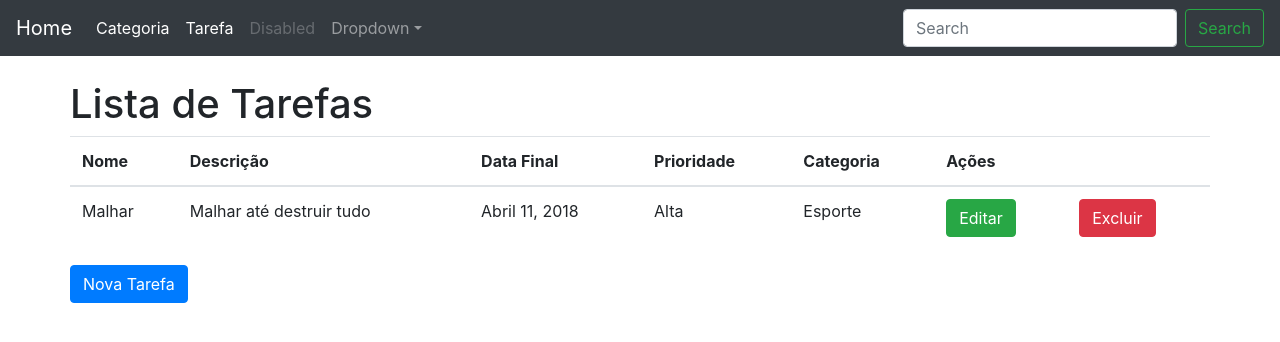
After one commit to matheusmrs01/curso-django, a Django app: page /tarefas/lista-tarefa/ in a window 1280 px wide. The commit adds this page. Shown: the top 342 px of the page. Run offline with Django 3.2, Linux system fonts and the light colour scheme; data comes from the database, SQL or seed files in the repository; both versions use the stored data as it was after the commit; some libraries are stand-ins or nearby versions.

Commit message:
Insert/Update de tarefa/categoria atualizado

```diff
--- a/core/templates/base.html
+++ b/core/templates/base.html
@@ -28,10 +28,10 @@
       <div class="collapse navbar-collapse" id="navbarsExampleDefault">
         <ul class="navbar-nav mr-auto">
           <li class="nav-item active">
-            <a class="nav-link" href="{% url 'tarefas:nova-categoria' %}">Nova Categoria <span class="sr-only">(current)</span></a>
+            <a class="nav-link" href="{% url 'tarefas:categoria' %}">Categoria <span class="sr-only">(current)</span></a>
           </li>
           <li class="nav-item active">
-            <a class="nav-link" href="{% url 'tarefas:nova-tarefa' %}">Nova Tarefa <span class="sr-only">(current)</span></a>
+            <a class="nav-link" href="{% url 'tarefas:lista-tarefa' %}">Tarefa <span class="sr-only">(current)</span></a>
           </li>
           <li class="nav-item">
             <a class="nav-link disabled" href="#">Disabled</a>
--- a/core/views.py
+++ b/core/views.py
@@ -1,7 +1,6 @@
 from django.shortcuts import render
-from django.http import HttpResponse
 
 # Create your views here.
 
 def home(request):
-    return render(request, 'base.html')
+    return render(request, 'core/index.html')
--- /dev/null
+++ b/tarefas/templates/tarefas/lista_tarefa.html
@@ -0,0 +1,35 @@
+{% extends "base.html" %}
+
+{% block body %}
+
+    <div class="row">
+        <h1>Lista de Tarefas</h1>
+        <table class="table">
+            <thead>
+                <tr>
+                    <th>Nome</th>
+                    <th>Descrição</th>
+                    <th>Data Final</th>
+                    <th>Prioridade</th>
+                    <th>Categoria</th>
+                    <th colspan="2">Ações</th>
+                </tr>
+            </thead>
+            <tbody>
+                {% for t in tarefas %}
+                    <tr>
+                        <td>{{t.nome}}</td>
+                        <td>{{t.descricrao}}</td>
+                        <td>{{t.data_final}}</td>
+                        <td>{{t.get_prioridade_display}}</td>
+                        <td>{{t.categoria}}</td>
+                        <td><a href="#" class="btn btn-success">Editar</a></td>
+                        <td><a href="{% url 'tarefas:delete-tarefa' t.id %}" class="btn btn-danger">Excluir</a></td>
+                    </tr>
+                {% endfor %}
+            </tbody>
+        </table>
+        <a href="{% url 'tarefas:nova-tarefa' %}" class="btn btn-primary" role="button">Nova Tarefa</a>
+    </div>
+
+{% endblock body %}
--- a/tarefas/templates/tarefas/nova_categoria.html
+++ b/tarefas/templates/tarefas/nova_categoria.html
@@ -17,5 +17,6 @@
                 <button type="submit" class = "btn btn-primary" >Salvar</button>
             </div>
         </form>
+        <a href="{% url 'tarefas:categoria' %}" class="btn btn-primary" role="button">Lista Categoria</a>
     {% endblock body %}
 </div>
--- a/tarefas/templates/tarefas/nova_tarefa.html
+++ b/tarefas/templates/tarefas/nova_tarefa.html
@@ -30,5 +30,6 @@
                 <button type="submit" class = "btn btn-primary" >Salvar</button>
             </div>
         </form>
+        <a href="{% url 'tarefas:lista-tarefa' %}" class="btn btn-primary" role="button">Lista Tarefa</a>
     {% endblock body %}
 </div>
--- a/tarefas/urls.py
+++ b/tarefas/urls.py
@@ -3,6 +3,10 @@ from django.conf.urls import url
 from . import views
 app_name = "tarefas"
 urlpatterns = [
+    url('^categoria/$', views.lista_categoria, name = 'categoria'),
     url('^nova-categoria/$', views.nova_categoria, name = 'nova-categoria'),
+    url('^delete-categoria/(?P<id>[0-9]+)/$', views.delete_categoria, name = 'delete-categoria'),
     url('^nova-tarefa/$', views.nova_tarefa, name = 'nova-tarefa'),
+    url('^lista-tarefa/$', views.lista_tarefa, name = 'lista-tarefa'),
+    url('^delete-tarefa/(?P<id>[0-9]+)/$', views.delete_tarefa, name = 'delete-tarefa'),
 ]
--- a/tarefas/views.py
+++ b/tarefas/views.py
@@ -1,7 +1,7 @@
-from django.shortcuts import render
+from django.shortcuts import render, redirect
 from .forms import *
 from django.http import HttpResponse
-from django.template.loader import render_to_string
+from .models import *
 
 # Create your views here.
 
@@ -10,7 +10,7 @@ def nova_categoria(request):
         form = CategoriaForms(request.POST)
         if form.is_valid():
             form.save()
-            return HttpResponse('Categoria adicionada com Sucesso!')
+            return redirect('tarefas:categoria')
         else:
             print(form.errors)
     else:
@@ -18,14 +18,30 @@ def nova_categoria(request):
 
     return render(request, 'tarefas/nova_categoria.html', {'form': form})
 
+def lista_categoria(request):
+    categorias = Categoria.objects.all()
+    return render(request, 'tarefas/lista_categoria.html', {'categorias': categorias})
+
+def delete_categoria(request, id):
+    categoria = Categoria.objects.get(pk=id).delete()
+    return redirect('tarefas:categoria')
+
+def lista_tarefa(request):
+    tarefas = Tarefa.objects.all()
+    return render(request, 'tarefas/lista_tarefa.html', {'tarefas': tarefas})
+
 def nova_tarefa(request):
     if request.method == 'POST':
         form = TarefaForms(request.POST)
         if form.is_valid():
             form.save()
-            return HttpResponse('Tarefa adicionada com sucesso!')
+            return redirect('tarefas:lista-tarefa')
         else:
             print(form.errors)
     else:
-        form = CategoriaForms()
+        form = TarefaForms()
     return render(request, 'tarefas/nova_tarefa.html', {'form': form})
+
+def delete_tarefa(request, id):
+    tarefa = Tarefa.objects.get(pk = id).delete()
+    return redirect('tarefas:lista-tarefa')
--- a/todo/urls.py
+++ b/todo/urls.py
@@ -20,6 +20,6 @@ from tarefas import urls as tarefas_urls
 
 urlpatterns = [
     path('admin/', admin.site.urls),
-    path('', views.home),
+    path('', views.home, name = 'core'),
     path('tarefas/', include(tarefas_urls)),
 ]
```
Also changed, not shown: core/templates/core/index.html (added, +7 -0 lines), tarefas/templates/tarefas/lista_categoria.html (added, +27 -0 lines), db.sqlite3.
